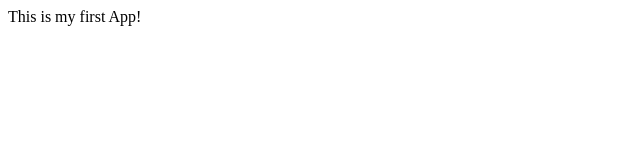
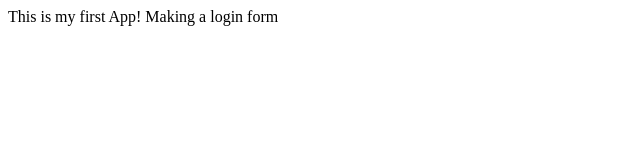
Before and after one commit to ngolyp/testing, a plain HTML site: page index.html in a window 1280 px wide. Shown: the whole page, without its empty margins (0-640 px from the left). Drawn offline with Linux system fonts and the light colour scheme.

Commit message:
login form

```diff
--- /dev/null
+++ b/dir2/app2.js
@@ -0,0 +1 @@
+console.log(2)
--- a/index.html
+++ b/index.html
@@ -8,5 +8,6 @@
 </head>
 <body>
     This is my first App!
+    Making a login form
 </body>
 </html>
```
Also changed, not shown: login.html (added, +1 -0 lines), log.txt (added).
